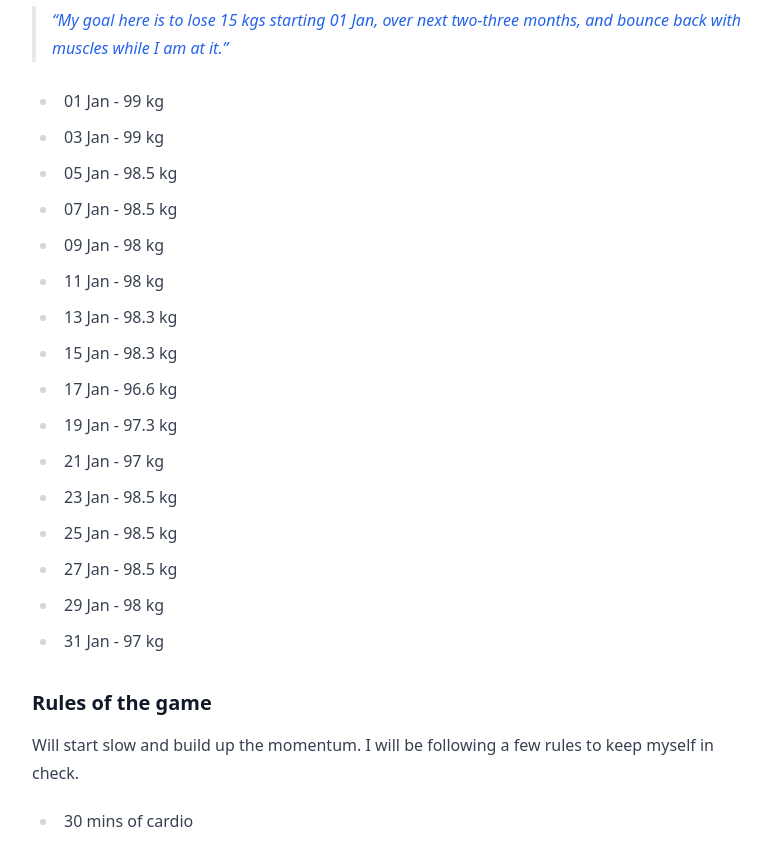
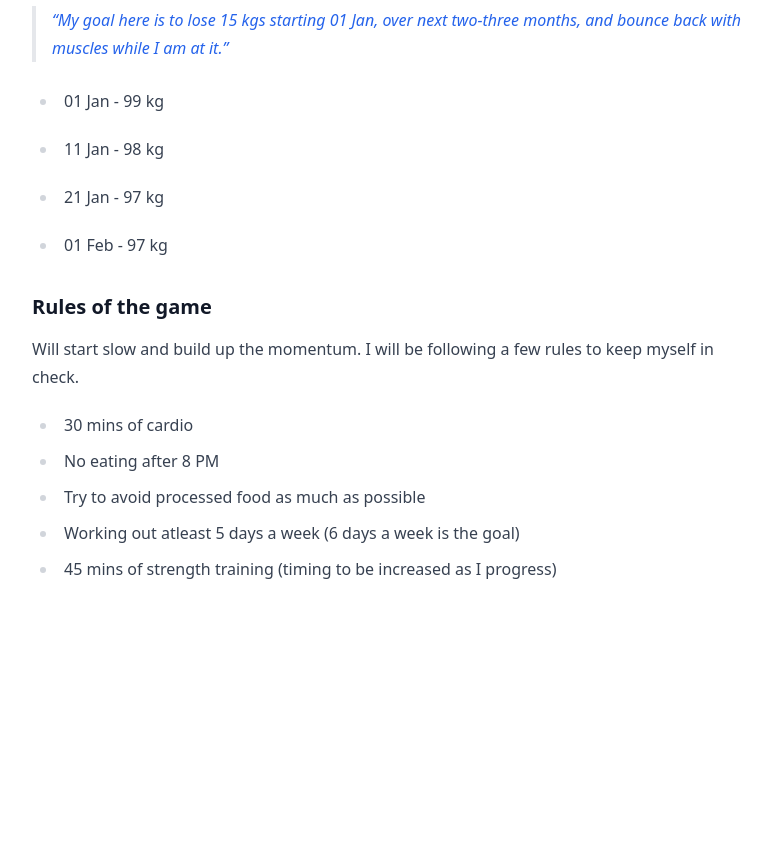
Before and after one commit to nrjdalal/v0.nrjdalal.com, a Next.js app: page /blog/fitness in a window 1280 px wide. Shown: the part 640-1489 px from the top of the page, without its empty margins (244-1015 px from the left). After the commit the page ends 1311 px from the top, so only its background shows below. Built offline with nearby package versions, Linux system fonts and the light colour scheme; no server answers.

Commit message:
Update page.mdx

```diff
--- a/src/app/(mdx)/blog/fitness/page.mdx
+++ b/src/app/(mdx)/blog/fitness/page.mdx
@@ -21,21 +21,10 @@ For the past year, my lifestyle was too sedentary and I did accumulate over 107+
 > My goal here is to lose 15 kgs starting 01 Jan, over next two-three months, and bounce back with muscles while I am at it.
 
 - 01 Jan - 99 kg
-- 03 Jan - 99 kg
-- 05 Jan - 98.5 kg
-- 07 Jan - 98.5 kg
-- 09 Jan - 98 kg
 - 11 Jan - 98 kg
-- 13 Jan - 98.3 kg
-- 15 Jan - 98.3 kg
-- 17 Jan - 96.6 kg
-- 19 Jan - 97.3 kg
 - 21 Jan - 97 kg
-- 23 Jan - 98.5 kg
-- 25 Jan - 98.5 kg
-- 27 Jan - 98.5 kg
-- 29 Jan - 98 kg
-- 31 Jan - 97 kg
+
+- 01 Feb - 97 kg
 
 ### Rules of the game
 
```
